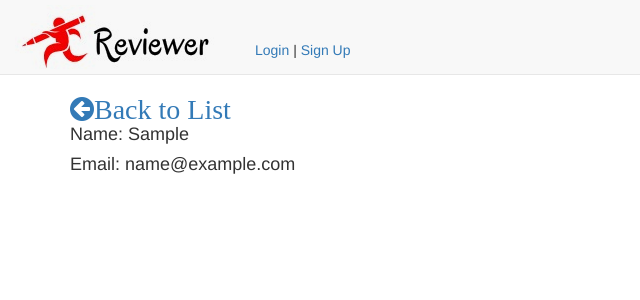
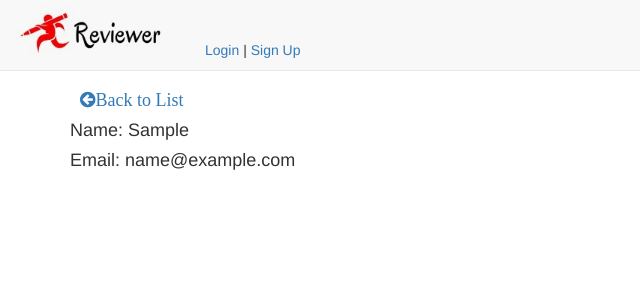
Before and after one commit to marinashe/Reviewer, a Django app: template reviews/templates/reviews/userprofile_detail.html in a window 1280 px wide. Shown: the top 300 px of the page, without its empty margins (0-640 px from the left). Run offline with Django 3.2, Linux system fonts and the light colour scheme; the template is opened without the code that fills it: most values are stand-ins (such as "Sample title", 1, 10 or a date in 2020); some libraries are stand-ins or nearby versions.

Commit message:
added pictures in list of types

```diff
--- a/reviewer/base_settings.py
+++ b/reviewer/base_settings.py
@@ -104,8 +104,10 @@ USE_L10N = True
 
 USE_TZ = True
 
-
 # Static files (CSS, JavaScript, Images)
 # https://docs.djangoproject.com/en/1.9/howto/static-files/
 
 STATIC_URL = '/static/'
+
+MEDIA_ROOT = os.path.join(BASE_DIR, "reviews/static/pictures")
+MEDIA_URL = '/static/pictures/'
--- a/reviewer/urls.py
+++ b/reviewer/urls.py
@@ -19,7 +19,7 @@ from django.contrib import admin
 import reviews
 
 urlpatterns = [
-    url(r'^admin$', admin.site.urls),
+    url(r'^admin/', admin.site.urls),
     url(r'', include('reviews.urls')),
     url(r'^login$', reviews.views.LoginView.as_view(), name="login"),
     url(r'^logout$', reviews.views.LogoutView.as_view(), name="logout"),
--- a/reviews/models.py
+++ b/reviews/models.py
@@ -18,6 +18,7 @@ class UserProfile(models.Model):
 
 class ProductType(models.Model):
     name = models.CharField(max_length=200)
+    picture = models.ImageField( null=True, blank=True)
 
     def __str__(self):
         return self.name
--- a/reviews/static/base.css
+++ b/reviews/static/base.css
@@ -1,22 +1,50 @@
-.navbar-base {
-
-    height: 75px;
-}
-
 .navbar-ul {
     margin-left: 25px;
     margin-top: 40px;
     margin-right: 5px;
 }
 
-.class-right {
+.navig-right {
     float: right;
+    font-size: large;
+    margin-right: 10px;
 }
 
-.class-left {
+.navig-left {
     float: left;
+    font-size: large;
+    margin-left: 10px;
 }
 
 .fa-star, .fa-star-o {
     color: gold;
 }
+
+.list-view {
+    font-size: x-large;
+}
+
+.tile {
+    width: 100%;
+    display: inline-block;
+    box-sizing: border-box;
+    background: red;
+    padding: 20px;
+    margin-bottom: 30px;
+    font-size: x-large;
+    text-align: center;
+}
+
+.tile:hover {
+			background: darkred;
+		}
+
+.tile-text {
+    color: white;
+}
+
+.login-span {
+    float: right;
+    margin-right: 5px;
+    margin-bottom: 10px;
+}
--- a/reviews/templates/base.html
+++ b/reviews/templates/base.html
@@ -12,22 +12,24 @@
     <link rel="stylesheet" href="https://maxcdn.bootstrapcdn.com/bootstrap/3.3.6/css/bootstrap.min.css" integrity="sha384-1q8mTJOASx8j1Au+a5WDVnPi2lkFfwwEAa8hDDdjZlpLegxhjVME1fgjWPGmkzs7" crossorigin="anonymous">
     <link rel="stylesheet" href="https://maxcdn.bootstrapcdn.com/font-awesome/4.4.0/css/font-awesome.min.css">
     <link rel="stylesheet" href="/static/base.css" >
-    <nav class="navbar navbar-default navbar-static-top navbar-base">
+    <nav class="navbar navbar-default navbar-static-top">
         <div class="container-fluid">
             <div class="navbar-header">
                 <span class="navbar-brand">
                     <a href="">
-                    <img style="max-width:200px; margin-top: -10px;" src="/static/logo.png">
+                    <img style="max-width:150px; margin-top: -10px;" src="/static/logo.png" class="img-responsive">
                     </a>
                 </span>
                 <div class="nav navbar-nav navbar-ul">
-                    {% if user.id %}
-                        <span class="default">
-                           <a href="{% url 'reviews:profile_detail' pk=user.pk %}"><b><i class="fa fa-user"></i>{{ user }}  </b></a>|<a href="{% url 'logout' %}">  Logout</a>
-                        </span>
-                    {% else %}
-                        <a href="{% url 'login' %}?next={{ request.path }}">Login</a> |  <a href="{% url 'reviews:profile_create' %}">Sign Up</a>
-                    {% endif %}
+                    <span class="default login-span">
+                        {% if user.id %}
+
+                               <a href="{% url 'reviews:profile_detail' pk=user.pk %}"><b><i class="fa fa-user"></i>{{ user }}  </b></a>|<a href="{% url 'logout' %}">  Logout</a>
+                        {% else %}
+                                <a href="{% url 'login' %}?next={{ request.path }}">Login</a> |  <a href="{% url 'reviews:profile_create' %}">Sign Up</a>
+                        {% endif %}
+                    </span>
+
                 </div>
             </div>
 
--- a/reviews/templates/reviews/userprofile_detail.html
+++ b/reviews/templates/reviews/userprofile_detail.html
@@ -1,7 +1,7 @@
 {% extends "base.html" %}
 
 {% block content %}
-    <a href="{% url "reviews:type_list" %}" class="class-left"><i class="fa fa-arrow-circle-left fa-2x">Back to List</i></a>
+    <a href="{% url "reviews:type_list" %}" class="class-left"><i class="fa fa-arrow-circle-left navig-left">Back to List</i></a>
     <br>
     <h4>Name: {{ object.user.first_name }}</h4>
     <h4>Email: {{ object.user.email}}</h4>
--- a/reviews/urls.py
+++ b/reviews/urls.py
@@ -1,5 +1,6 @@
 from django.conf.urls import url
 
+from reviewer import settings
 from . import views
 from . import models
 
@@ -13,4 +14,5 @@ urlpatterns = [
     url(r'^(?P<type>[0-9]+)/(?P<pk>[0-9]+)/add_review', views.ReviewCreateView.as_view(), name="create_review"),
     url(r'^user/(?P<pk>[0-9]+)$', views.UserProfileDetail.as_view(), name='profile_detail'),
     url(r'^user/create$', views.UserProfileCreate.as_view(), name='profile_create'),
+    # static(document_root=settings.MEDIA_ROOT),
 ]
```
Also changed, not shown: reviews/templates/reviews/product_detail.html (+12 -4 lines), reviews/templates/reviews/producttype_detail.html (+7 -7 lines), reviews/templates/reviews/producttype_list.html (+10 -4 lines), reviews/templates/reviews/review_form.html (+11 -1 lines), reviews/views.py (+6 -6 lines), reviews/static/pictures/cars.jpg (added), reviews/static/pictures/cars_eKnfcTL.jpg (added), reviews/static/pictures/escape1.jpg (added), reviews/static/pictures/top-10-mobiles.png (added).
